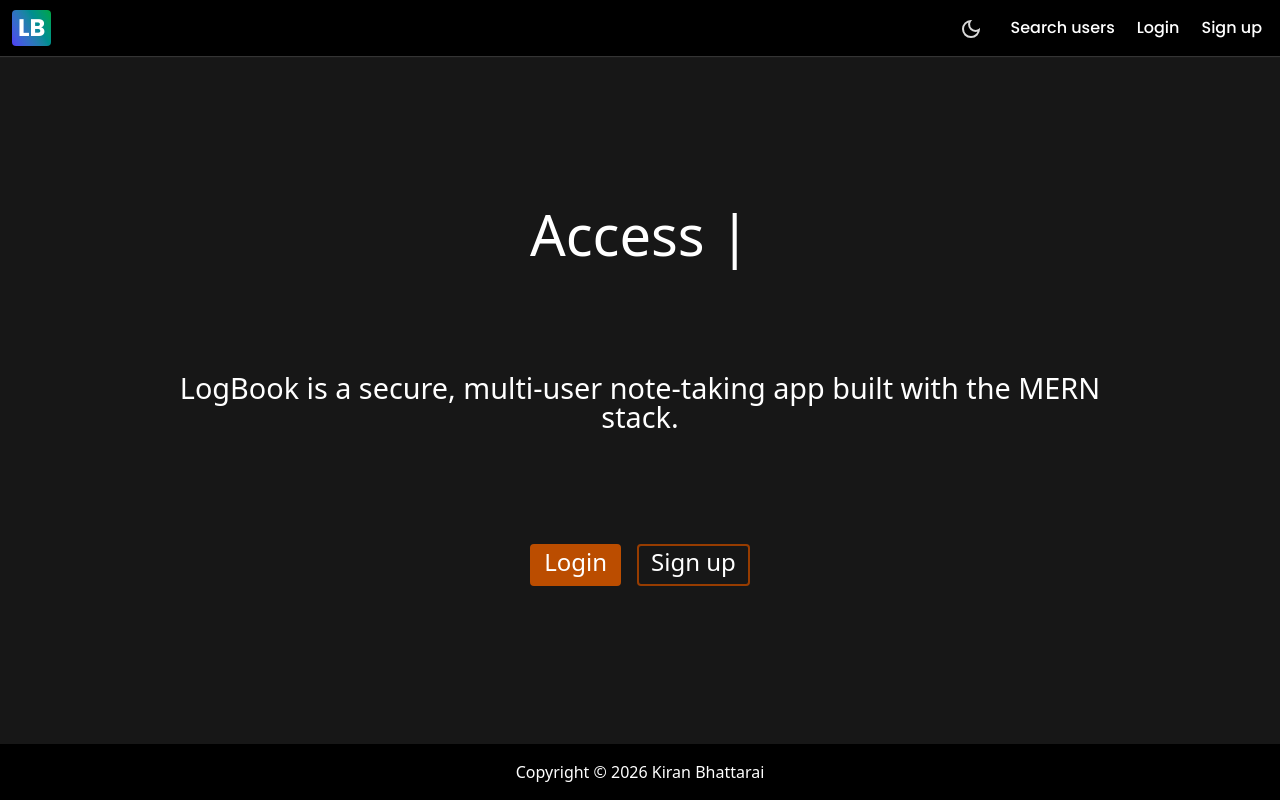
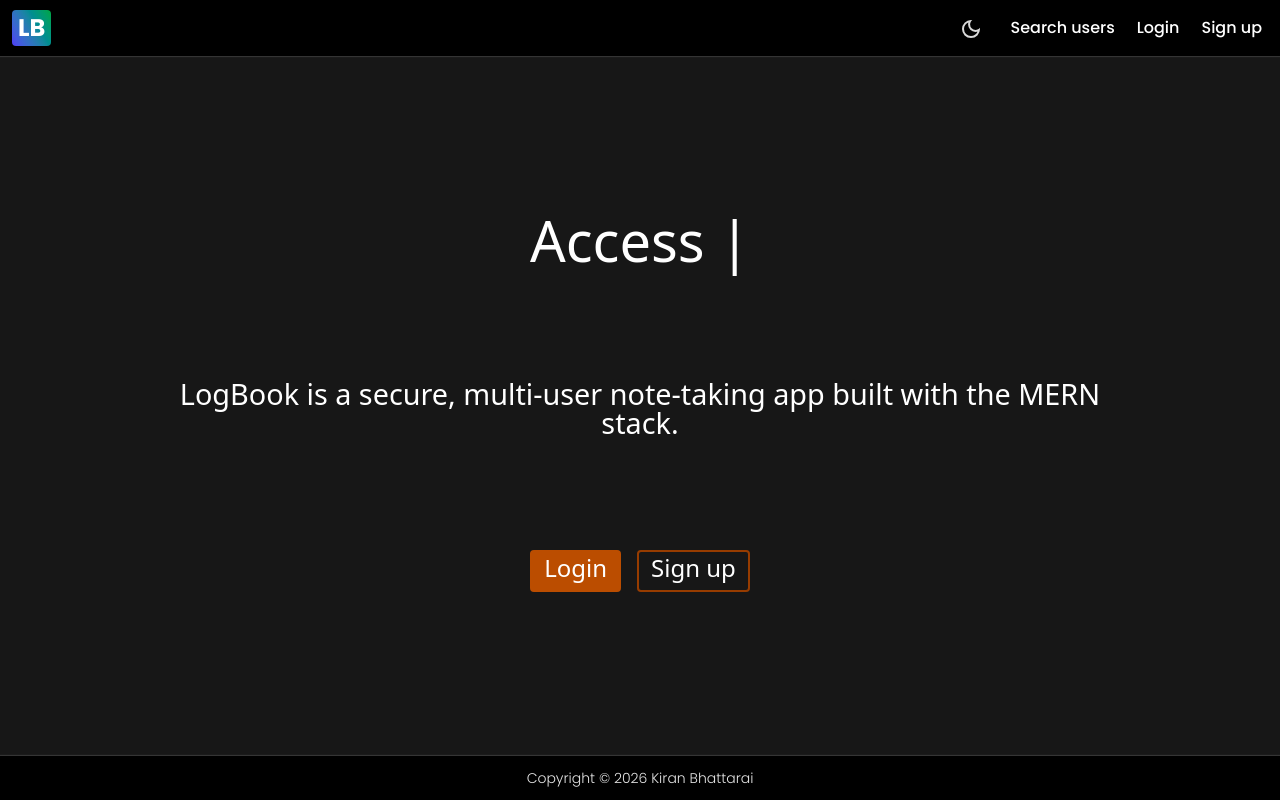
Before and after one commit to kiran-bhattarai/LogBook, a React (Vite) app in the folder frontend/: page / in a window 1280 px wide. Shown: the top 800 px of the page. Built offline with nearby package versions, Linux system fonts and the light colour scheme; no server answers.

Commit message:
feat(footer): improve UI

```diff
--- a/frontend/src/components/layout/Footer.jsx
+++ b/frontend/src/components/layout/Footer.jsx
@@ -1,7 +1,7 @@
 function Footer(){
 
     return(
-        <footer className="bg-black text-white text-center py-4 whitespace-nowrap z-5">
+        <footer className="py-3 overflow-hidden bg-black text-neutral-200 font-light text-center text-sm font-poppins shadow-[0px_0px_1px_1px] shadow-[#b1b1b131]">
             Copyright &copy; 2026 Kiran Bhattarai
         </footer>
     )
```
